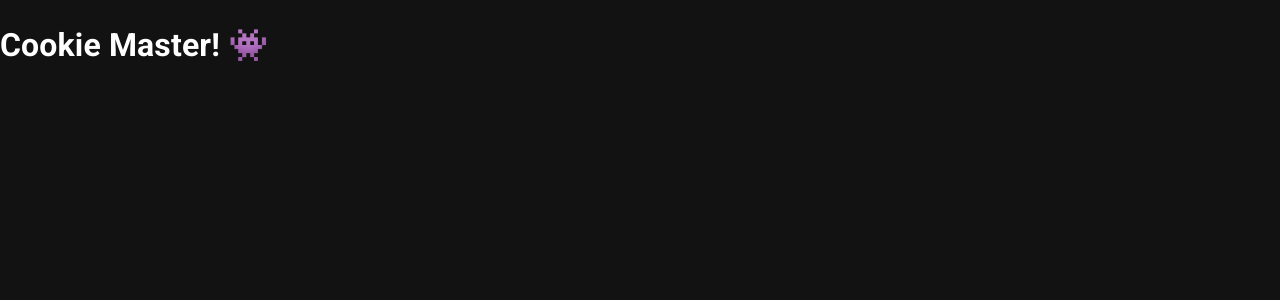
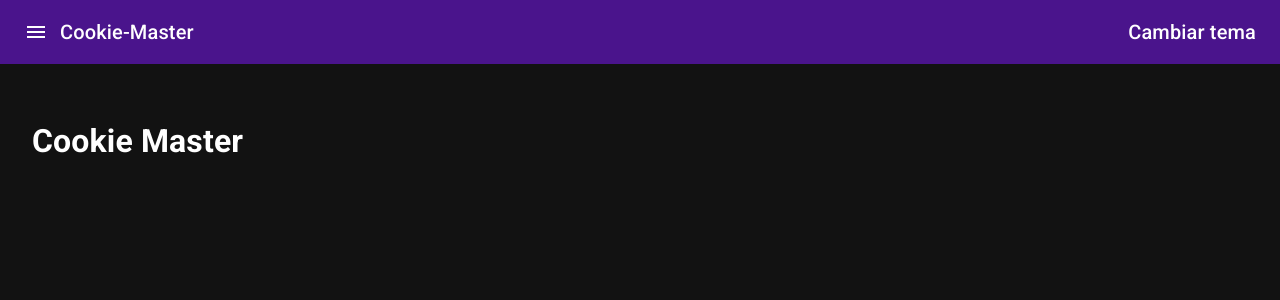
Before and after one commit to danielmateu/04-cookie-master, a Next.js app: page / in a window 1280 px wide. Shown: the top 300 px of the page. Built offline with nearby package versions, Linux system fonts and the light colour scheme.

Commit message:
Layout y paginas adicionales creadas

```diff
--- /dev/null
+++ b/components/layouts/Layout.tsx
@@ -0,0 +1,24 @@
+
+
+import Head from "next/head"
+import { FC } from "react"
+import { Navbar } from "../ui"
+
+
+export const Layout:FC = ({ children }) => {
+    return (
+        <>
+            <Head>
+
+            </Head>
+
+            <nav>
+                <Navbar/>
+            </nav>
+
+            <main style={{ padding: '2em 2em' }}>
+                {children}
+            </main>
+        </>
+    )
+}
--- /dev/null
+++ b/components/layouts/index.ts
@@ -0,0 +1 @@
+export * from './Layout'
--- /dev/null
+++ b/components/ui/Navbar.tsx
@@ -0,0 +1,33 @@
+import NextLink from 'next/link';
+
+
+import { AppBar, IconButton, Toolbar, Typography } from '@mui/material'
+import {MenuOutlined} from '@mui/icons-material';
+import Link from 'next/link';
+
+export const Navbar = () => {
+    return (
+        <AppBar position='sticky' elevation={0}>
+            <Toolbar>
+                <IconButton
+                    size='large'
+                    edge='start'>
+                        <MenuOutlined/>
+                </IconButton>
+
+                <NextLink href='/' passHref>
+                    <Link href={'/'} >
+                        <Typography variant='h6' color='white'>Cookie-Master</Typography>
+                    </Link>
+                </NextLink>
+                <div style={{flex: 1}}></div>
+                <NextLink href='/theme-changer' passHref>
+                    <Link href={'/'}>
+                        <Typography variant='h6' color='white'>Cambiar tema</Typography>
+                    </Link>
+                </NextLink>
+            </Toolbar>
+
+        </AppBar>
+    )
+}
--- /dev/null
+++ b/components/ui/index.ts
@@ -0,0 +1 @@
+export * from './Navbar'
--- a/pages/index.tsx
+++ b/pages/index.tsx
@@ -1,11 +1,12 @@
 import type { NextPage } from 'next'
-import Head from 'next/head'
-import Image from 'next/image'
-import styles from '../styles/Home.module.css'
+import { Layout } from '../components/layouts'
+
 
 const Home: NextPage = () => {
   return (
-    <h1>Cookie Master! 👾</h1>
+    <Layout>
+      <h1>Cookie Master</h1>
+    </Layout>
   )
 }
 
```
Also changed, not shown: pages/about.tsx (added, +9 -0 lines), pages/contact.tsx (added, +9 -0 lines), pages/theme-changer.tsx (added, +12 -0 lines).
